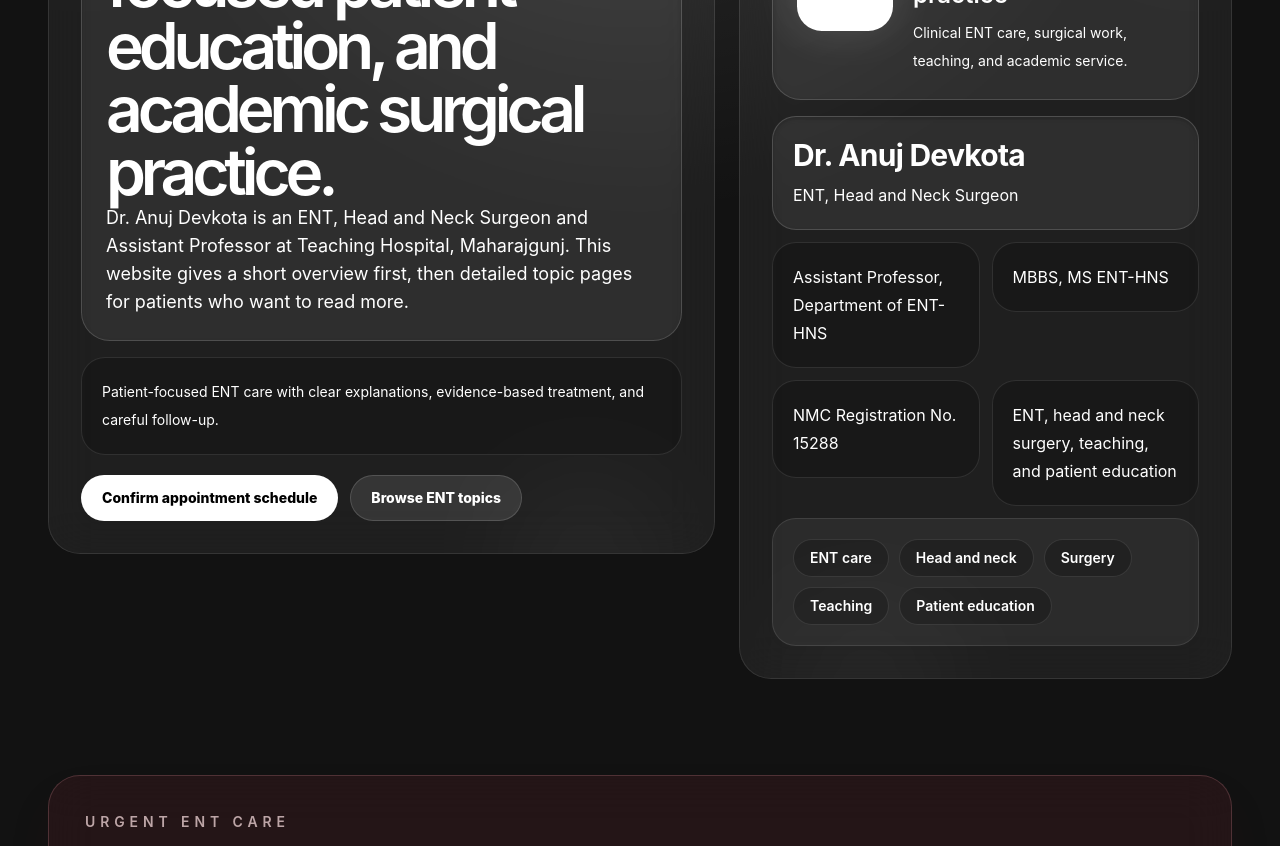
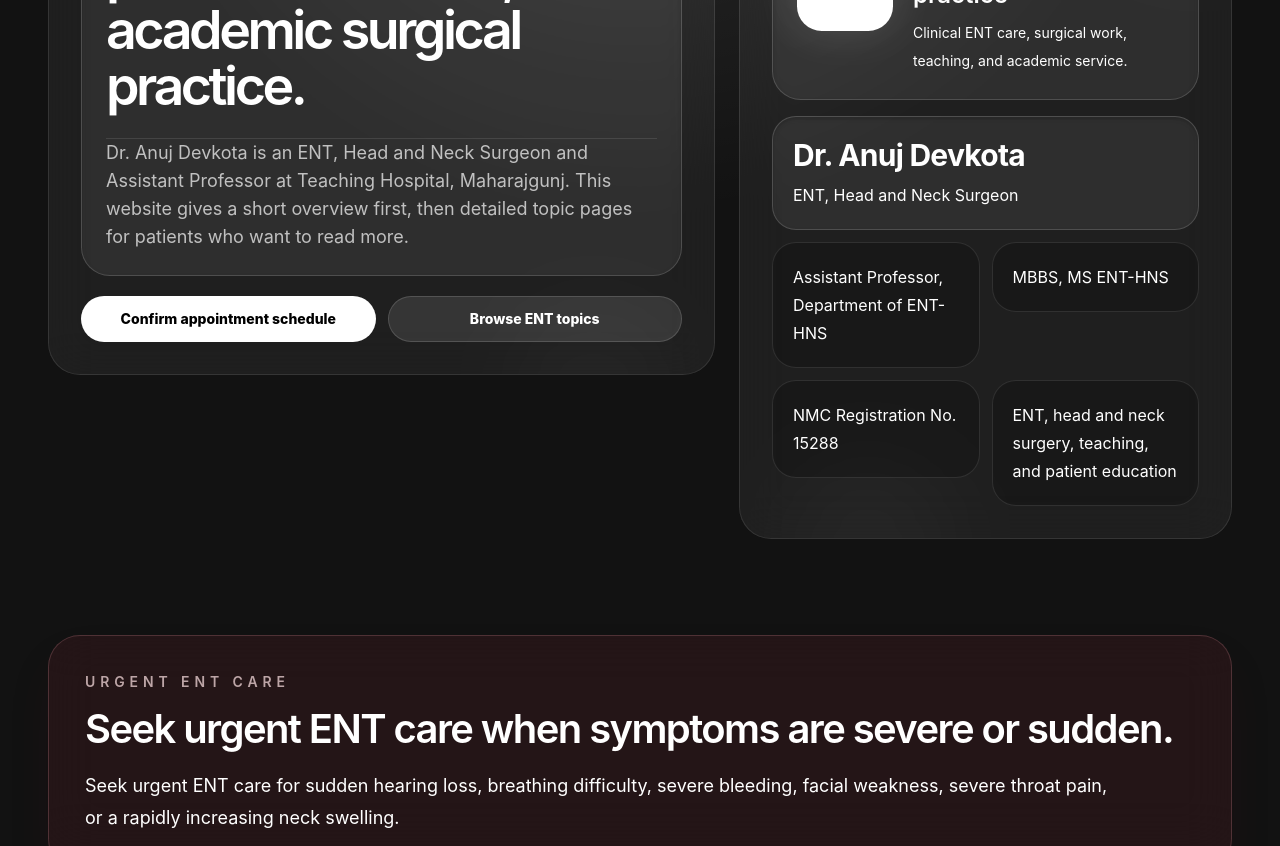
Before and after one commit to toshikadahal/toshikadahal.github.io, a Next.js app: page / in a window 1280 px wide. Shown: the part 4480-5326 px from the top of the page. Built offline with nearby package versions, Linux system fonts and the light colour scheme.

Commit message:
Update about credentials layout

```diff
--- a/components/FinalContent.tsx
+++ b/components/FinalContent.tsx
@@ -276,19 +276,6 @@ function CredentialsBlock() {
               </p>
             </div>
           </div>
-
-          <div className="rounded-3xl border border-white/10 bg-white/[0.055] p-5">
-            <div className="flex flex-wrap gap-2.5">
-              {["ENT care", "Head and neck", "Surgery", "Teaching", "Patient education"].map((item) => (
-                <span
-                  key={item}
-                  className="rounded-full border border-white/10 bg-black/20 px-4 py-2 text-sm font-semibold text-white/66"
-                >
-                  {item}
-                </span>
-              ))}
-            </div>
-          </div>
         </div>
       </div>
     </GlassCard>
@@ -326,8 +313,8 @@ export default function FinalContent() {
       <div className="responsive-shell relative mx-auto max-w-7xl px-4 pb-24 pt-20 sm:px-6 sm:pb-28 sm:pt-28 md:px-12">
         <section id="about" className="mb-16 grid scroll-mt-28 gap-6 sm:mb-24 sm:scroll-mt-32 lg:grid-cols-[1.15fr_0.85fr] lg:items-start">
           <GlassCard className="relative overflow-hidden !p-6 sm:!p-8">
-            <div className="pointer-events-none absolute -left-20 -top-20 h-56 w-56 rounded-full bg-white/[0.08] blur-3xl" />
-            <div className="pointer-events-none absolute -bottom-24 right-10 h-44 w-44 rounded-full bg-white/[0.05] blur-3xl" />
+            <div className="pointer-events-none absolute -left-20 -top-20 h-52 w-52 rounded-full bg-white/[0.08] blur-3xl" />
+            <div className="pointer-events-none absolute -bottom-24 right-10 h-40 w-40 rounded-full bg-white/[0.05] blur-3xl" />
 
             <div className="relative">
               <p className="mb-5 text-sm font-semibold uppercase tracking-[0.35em] text-white/38">
@@ -335,32 +322,28 @@ export default function FinalContent() {
               </p>
 
               <div className="rounded-[1.8rem] border border-white/15 bg-white/[0.075] p-5 shadow-inner shadow-black/20 sm:p-6">
-                <h1 className="text-[clamp(2.4rem,5vw,5rem)] font-semibold leading-[0.98] tracking-[-0.08em] text-white">
-                  {profile.headline}
-                </h1>
+                <h2 className="max-w-3xl text-[clamp(2.15rem,4.2vw,4.4rem)] font-semibold leading-[1.04] tracking-[-0.065em] text-white">
+                  Clear ENT care, focused patient education, and academic surgical practice.
+                </h2>
 
-                <p className="mt-5 max-w-2xl text-base leading-8 text-white/68 sm:text-lg">
-                  {profile.intro}
+                <div className="mt-6 h-px w-full bg-white/10" />
+
+                <p className="mt-6 max-w-2xl text-base leading-8 text-white/70 sm:text-lg">
+                  Dr. Anuj Devkota is an ENT, Head and Neck Surgeon and Assistant Professor at Teaching Hospital, Maharajgunj. This website gives a short overview first, then detailed topic pages for patients who want to read more.
                 </p>
               </div>
 
-              <div className="mt-4 rounded-3xl border border-white/10 bg-black/20 p-5">
-                <p className="text-sm leading-7 text-white/68">
-                  {profile.trust}
-                </p>
-              </div>
-
-              <div className="mt-5 flex flex-wrap gap-3">
+              <div className="mt-5 grid gap-3 sm:grid-cols-2">
                 <a
                   href="#schedule-contact"
-                  className="rounded-full border border-white/15 bg-white px-5 py-3 text-sm font-extrabold text-black transition hover:-translate-y-0.5 hover:shadow-[0_0_35px_rgba(255,255,255,0.18)]"
+                  className="rounded-full border border-white/15 bg-white px-5 py-3 text-center text-sm font-extrabold text-black transition hover:-translate-y-0.5 hover:shadow-[0_0_35px_rgba(255,255,255,0.18)]"
                 >
                   Confirm appointment schedule
                 </a>
 
                 <a
                   href="#topics"
-                  className="rounded-full border border-white/15 bg-white/10 px-5 py-3 text-sm font-extrabold text-white transition hover:-translate-y-0.5 hover:bg-white/18"
+                  className="rounded-full border border-white/15 bg-white/10 px-5 py-3 text-center text-sm font-extrabold text-white transition hover:-translate-y-0.5 hover:bg-white/18"
                 >
                   Browse ENT topics
                 </a>
```
